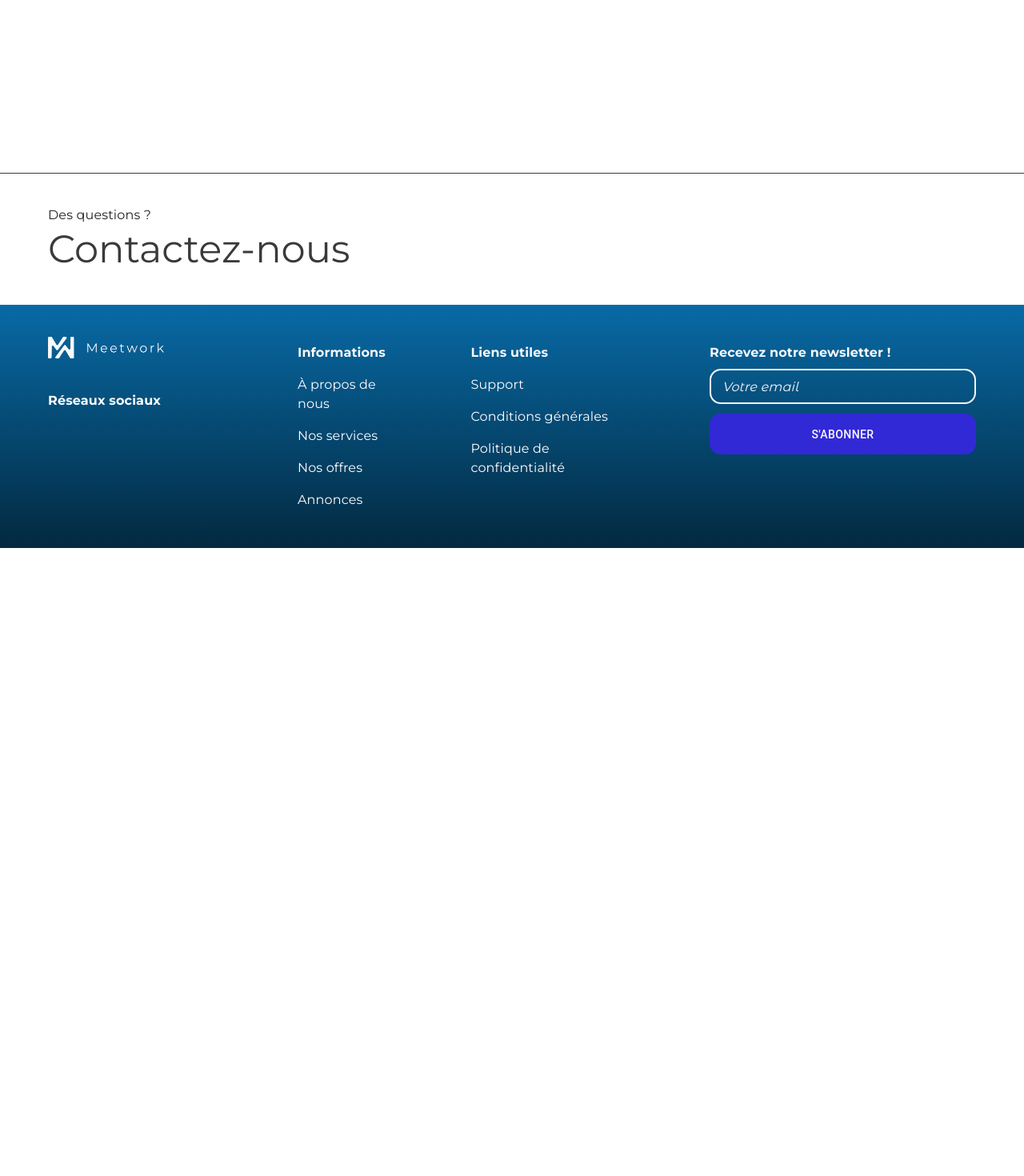
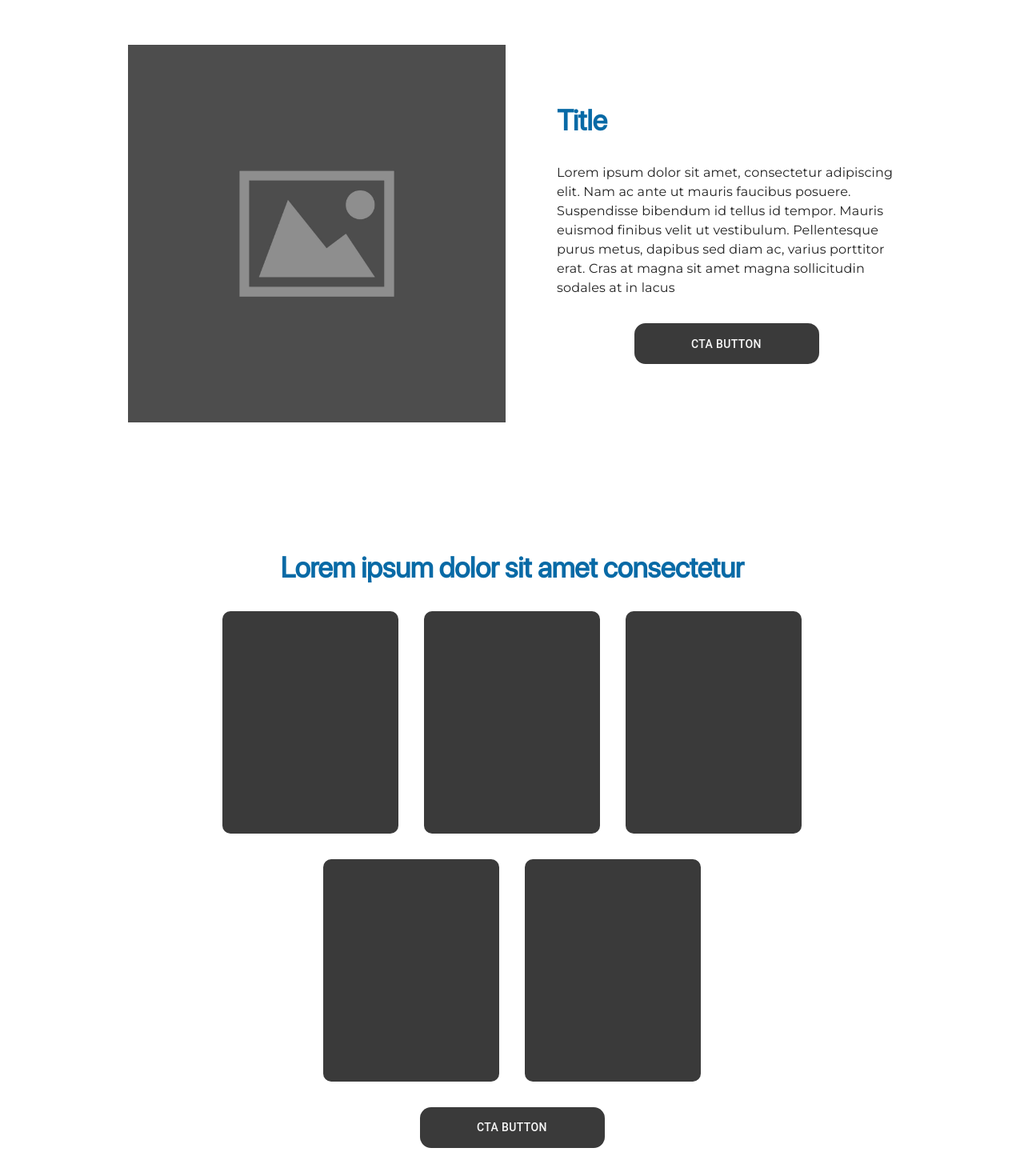
Before and after one commit to mdp-corail/MDP, a Next.js app in the folder mydigitalproject/: page / in a window 1280 px wide. Shown: the part 3220-4690 px from the top of the page at 80% size. Before the commit the page ends 3905 px from the top, so only its background shows below. Built offline with nearby package versions, Linux system fonts and the light colour scheme; some icons are missing.

Commit message:
homepage design ok

```diff
--- a/mydigitalproject/package.json
+++ b/mydigitalproject/package.json
@@ -28,7 +28,9 @@
     "nodemailer": "^6.10.1",
     "react": "^19.0.0",
     "react-dom": "^19.0.0",
+    "react-slick": "^0.30.3",
     "round-flags": "github:GlobalArtInc/round-flags",
+    "slick-carousel": "^1.8.1",
     "tailwind-merge": "^3.2.0"
   },
   "devDependencies": {
--- a/mydigitalproject/src/app/page.tsx
+++ b/mydigitalproject/src/app/page.tsx
@@ -1,8 +1,9 @@
 'use client';
 
-import { Box, Button, Card, CardContent, Stack, Typography, useMediaQuery } from "@mui/material";
+import { Box, Button, Stack, Typography, useMediaQuery } from "@mui/material";
 import Image from "next/image";
 import DummyCards from "./components/DummyCards/DummyCards";
+import { Carousel } from "@/components/ui/carousel";
 
 
 export default function Page() {
@@ -57,6 +58,37 @@ export default function Page() {
           CTA BUTTON
         </Button>
       </Box>
+
+      {/* Bloc 4 */}
+      <Box sx={{ display: "flex", flexDirection: isMobile ? "column" : "row", justifyContent: "space-between", alignItems: "center", gap: 8, mb: isMobile ? 10 : 20, width: "100%" }}>
+        <Image alt="" src="/assets/images/placeholder.jpg" width={472} height={389} style={{ objectFit: "contain", width: "100%", height: "100%", maxWidth: "472px" }} />
+        <Stack gap={4} sx={{ width: isMobile ? "100%" : "80%", maxWidth: "695px" }}>
+          <Typography variant="h2" sx={{ fontFamily: "SFPRODISPLAY" }} >
+            Title
+          </Typography>
+          <Typography>
+            Lorem ipsum dolor sit amet, consectetur adipiscing elit. Nam ac ante ut mauris faucibus posuere. Suspendisse bibendum id tellus id tempor. Mauris euismod finibus velit ut vestibulum. Pellentesque purus metus, dapibus sed diam ac, varius porttitor erat. Cras at magna sit amet magna sollicitudin sodales at in lacus
+          </Typography>
+          <Button disableRipple disableFocusRipple disableTouchRipple sx={{ width: "231px", alignSelf: "center" }}>
+            CTA BUTTON
+          </Button>
+        </Stack>
+      </Box>
+
+      {/* Bloc 5 */}
+      <Box sx={{ display: "flex", flexDirection: "column", alignItems: "center", width: "100%", mb: 10 }}>
+        <Stack gap={4} sx={{ textAlign: "center" }}>
+          <Typography variant="h2" sx={{ fontFamily: "SFPRODISPLAY" }}>
+            Lorem ipsum dolor sit amet consectetur
+          </Typography>
+        </Stack>
+        <Stack direction="row" gap={4} sx={{ flexWrap: "wrap", justifyContent: "center", mt: 4 }}>
+          <DummyCards />
+        </Stack>
+        <Button disableRipple disableFocusRipple disableTouchRipple sx={{ width: "231px", mt: 4 }}>
+          CTA BUTTON
+        </Button>
+      </Box>
     </Box>
   )
 }
```
Also changed, not shown: 1 other file (tests, documents, lock files or other folders).
